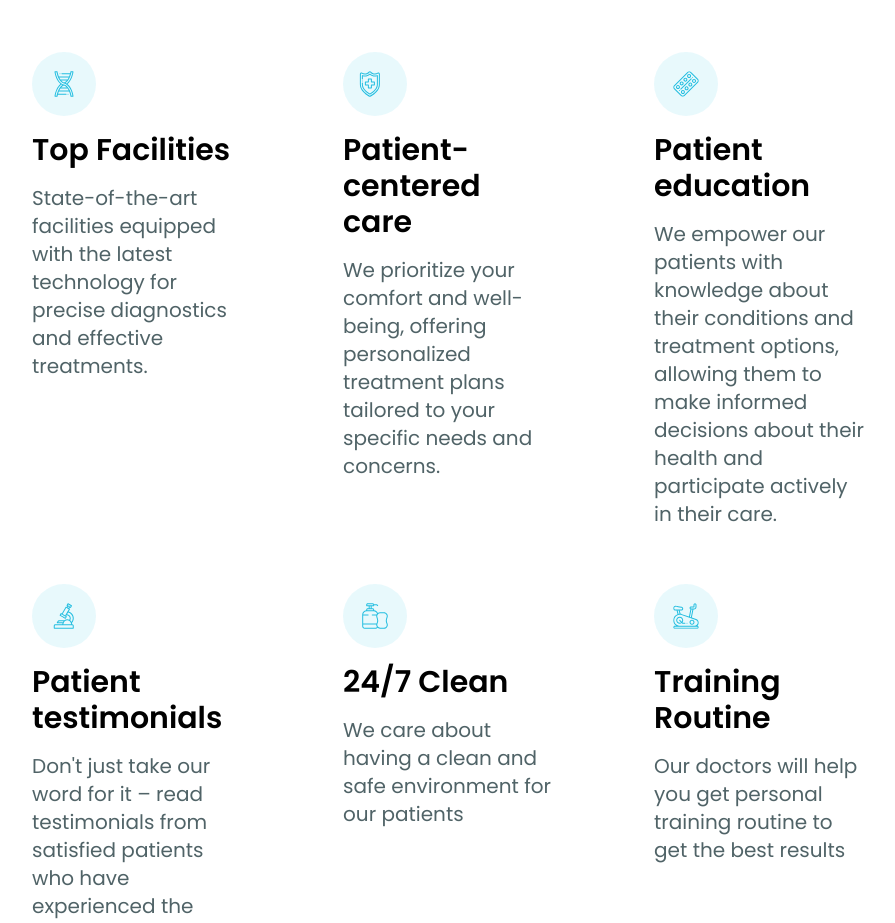
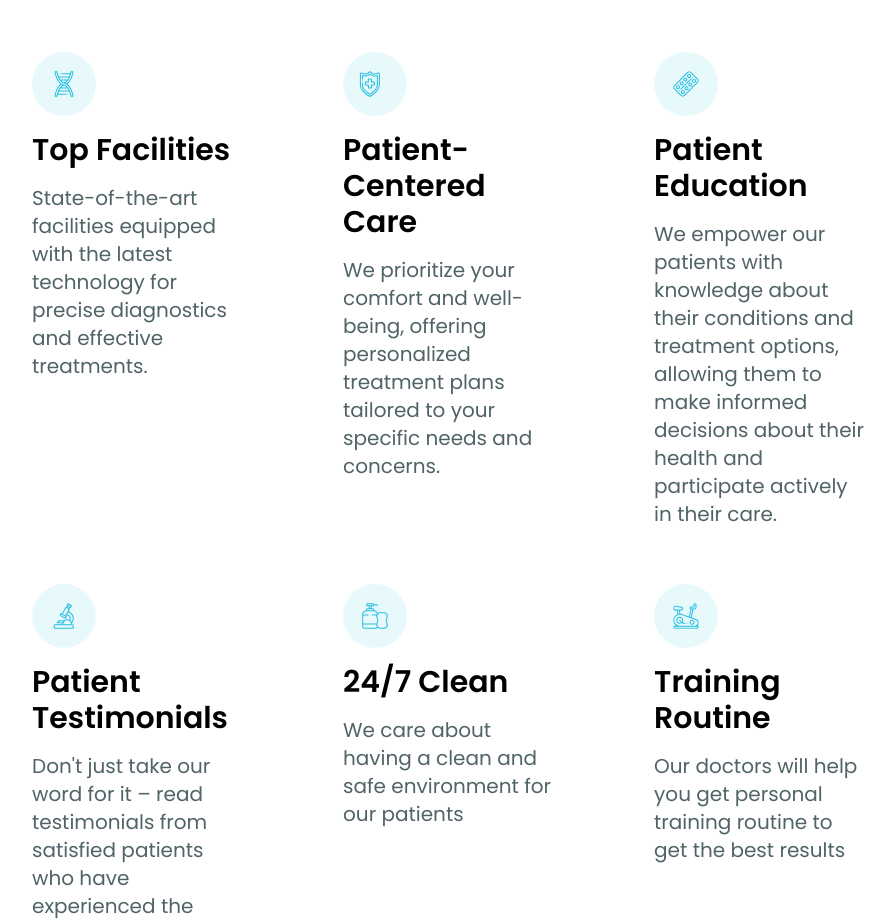
Before and after one commit to anubhav-aryan/entclinic, a Next.js app: page / in a window 1280 px wide. Shown: the part 1563-2486 px from the top of the page, without its empty margins (192-1087 px from the left). Built offline with nearby package versions, Linux system fonts and the light colour scheme.

Commit message:
fix: Text Cases

```diff
--- a/sections/WhyUs.tsx
+++ b/sections/WhyUs.tsx
@@ -14,17 +14,17 @@ const WhyUs = () => {
           />
           <InfoCard
             img="info2.svg"
-            heading="Patient-centered care"
+            heading="Patient-Centered Care"
             description="We prioritize your comfort and well-being, offering personalized treatment plans tailored to your specific needs and concerns."
           />
           <InfoCard
             img="info3.svg"
-            heading="Patient education"
+            heading="Patient Education"
             description="We empower our patients with knowledge about their conditions and treatment options, allowing them to make informed decisions about their health and participate actively in their care."
           />
           <InfoCard
             img="info4.svg"
-            heading="Patient testimonials"
+            heading="Patient Testimonials"
             description="Don't just take our word for it – read testimonials from satisfied patients who have experienced the quality care and positive outcomes that our clinic provides."
           />
           <InfoCard
```
